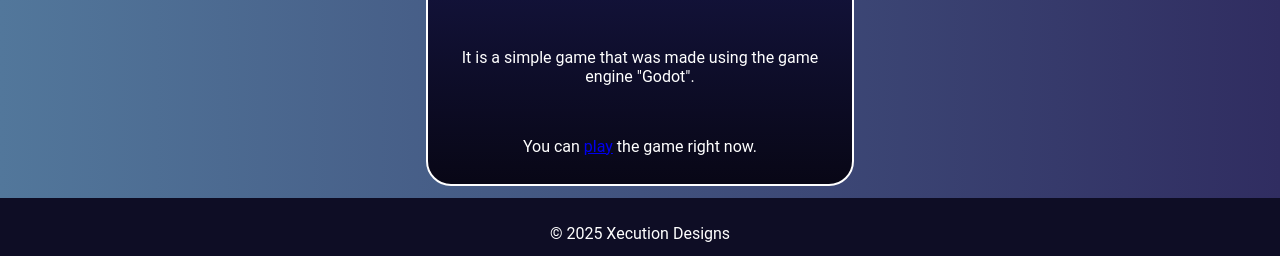
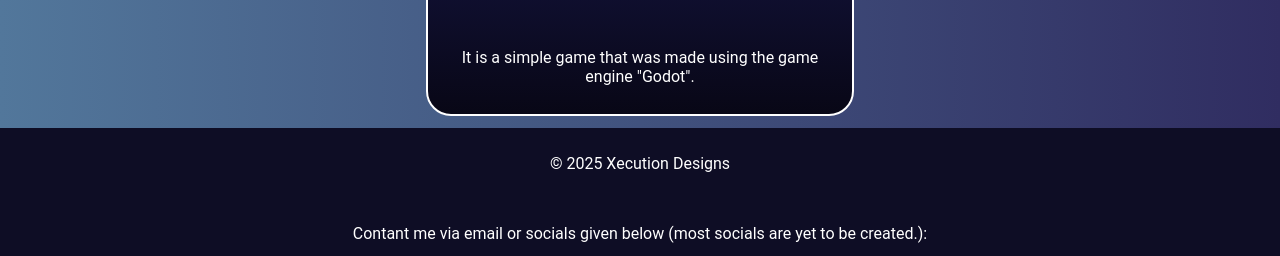
Before and after one commit to Xecution-Designs/Xecution-Designs.github.io, a plain HTML site: page games.html in a window 1280 px wide. Shown: the part 532-788 px from the top of the page. Drawn offline with Linux system fonts and the light colour scheme.

Commit message:
Update 2

```diff
--- a/games.html
+++ b/games.html
@@ -27,8 +27,6 @@
         <p>This was my first ever public release of a game (currently the only release also) and it is inspired by the old mobile game "Flappy bird".</p>
         <br>
         <p>It is a simple game that was made using the game engine "Godot".</p>
-        <br>
-        <p>You can <a href="Games/FlyingDuck/index.html">play</a> the game right now.</p>
     </div>
 
     <footer>
```
Also changed, not shown: index.html (+0 -1 lines).
